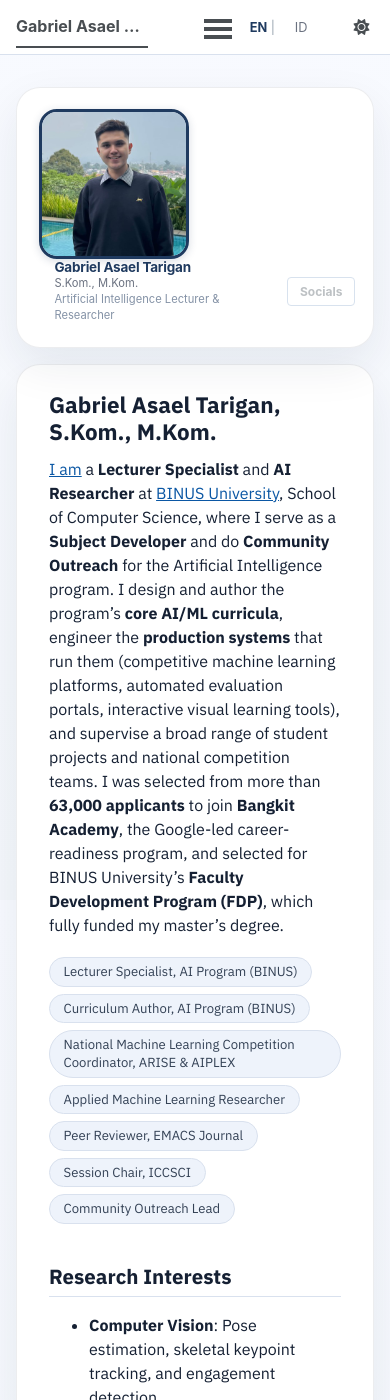
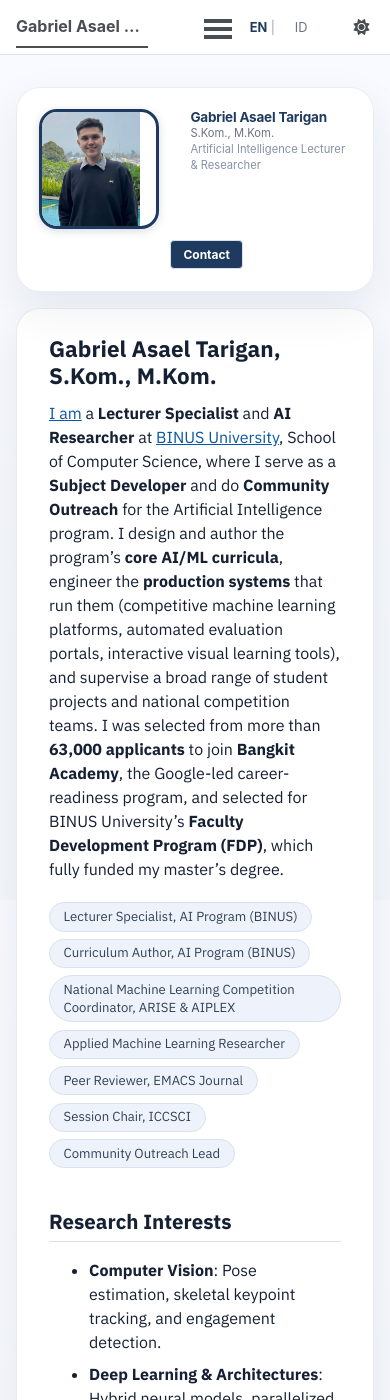
Before and after one commit to asaeltarigan/asaeltarigan.github.io, a Jekyll site: the page built from _pages/about.md, in a window 390 px wide and 1400 px high. Built offline with Jekyll 4.4.1, drawn with Linux system fonts in a browser that asks for light colours; a style sheet for code colours, icons or effects is not loaded.

Commit message:
Mobile sidebar as horizontal row (pic left, name/bio/Contact under right col), navy Contact button; rename Socials->Contact; bump cache-buster v=53

```diff
--- a/_data/ui-text.yml
+++ b/_data/ui-text.yml
@@ -21,7 +21,7 @@ en: &DEFAULT_EN
   comments_title             : "Comments"
   more_label                 : "Learn More"
   related_label              : "You May Also Enjoy"
-  follow_label               : "Socials"
+  follow_label               : "Contact"
   feed_label                 : "Feed"
   powered_by                 : "Powered by"
   website_label              : "Website"
--- a/_includes/head.html
+++ b/_includes/head.html
@@ -94,4 +94,4 @@
 <link rel="preconnect" href="https://fonts.gstatic.com" crossorigin>
 <link href="https://fonts.googleapis.com/css2?family=IBM+Plex+Sans:wght@400;500;600;700&display=swap" rel="stylesheet">
 <link rel="stylesheet" href="{{ base_path }}/assets/css/main.css">
-<link rel="stylesheet" href="{{ base_path }}/assets/css/custom.css?v=52">
+<link rel="stylesheet" href="{{ base_path }}/assets/css/custom.css?v=53">
--- a/assets/css/custom.css
+++ b/assets/css/custom.css
@@ -99,6 +99,19 @@ html[data-theme="dark"] .author__credentials { color: #94a3b8; }
      leak down here (it would squash the card to ~74px and clip Jakarta/BINUS,
      hit 9 Oct 2026). Enforced explicitly so a regressive width can't hide them. */
   .sidebar { width: 100% !important; }
+  /* Mobile profile card = horizontal row: picture LEFT, name/bio RIGHT,
+     Contact button under the text in the right column (hit 9 Oct 2026).
+     Overrides the theme's 36px table-cell avatar width, which otherwise
+     squashes/clips the photo. */
+  .sidebar .author__avatar { display: table-cell; vertical-align: top; width: auto !important; padding-right: 1rem; text-align: left; }
+  .sidebar .author__avatar img { display: block; margin: 0; width: 120px !important; height: 120px !important; object-fit: cover; border-radius: 18px !important; }
+  .sidebar .author__content { display: table-cell; vertical-align: top; width: auto; text-align: left; margin-top: 0; padding-right: 0; }
+  .sidebar .author__name, .sidebar .author__bio { text-align: left; }
+  .sidebar .author__urls-wrapper { display: block; margin: 0.7rem 0 0 0; }
+  .sidebar .author__urls-wrapper .author__urls { margin-left: 0; }
+  .sidebar .author__urls-wrapper .btn--inverse { margin-left: 131px; }
+  .sidebar .author__urls-wrapper .btn--inverse,
+  .btn--inverse { background: #1f3a5f !important; color: #fff !important; border: none; }
 }
 
 /* Sidebar: name + bio colors */
```
